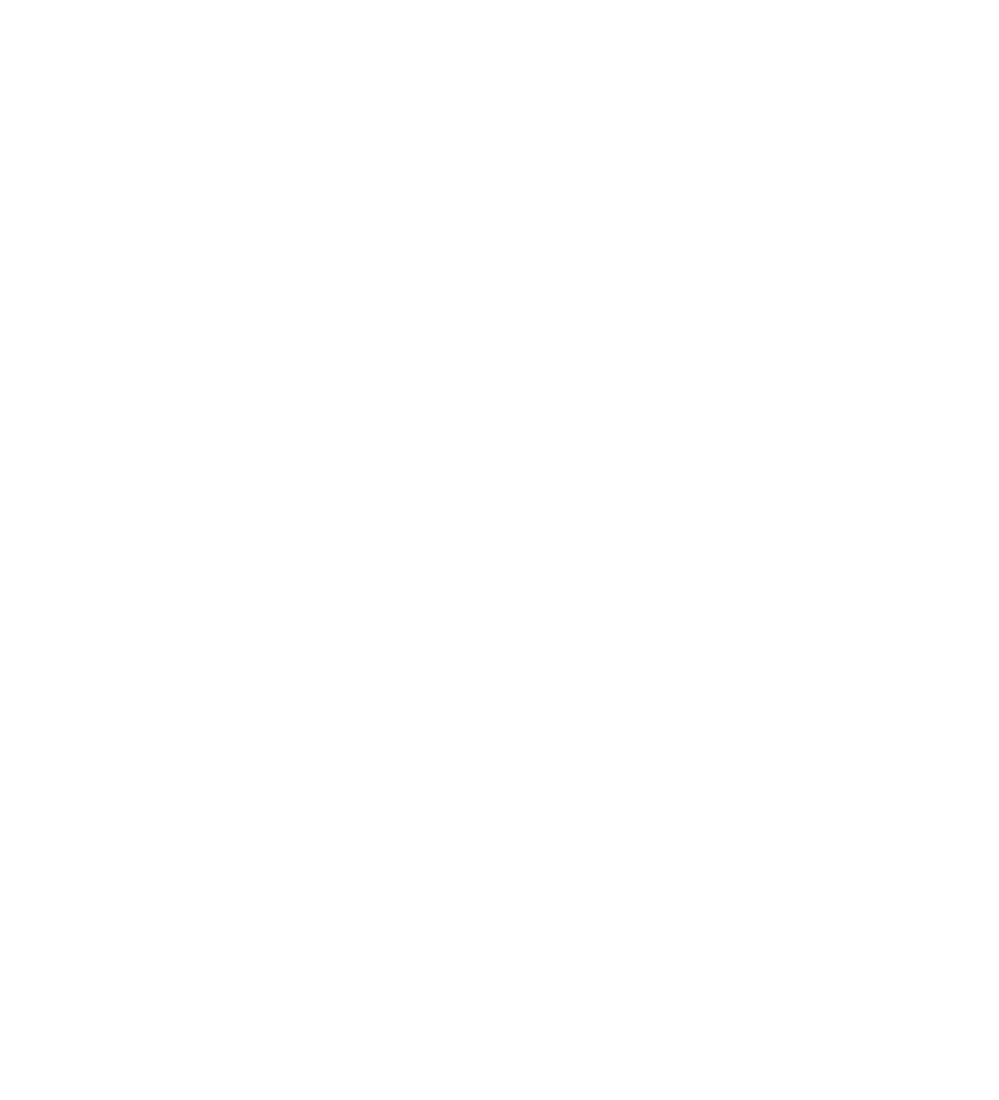
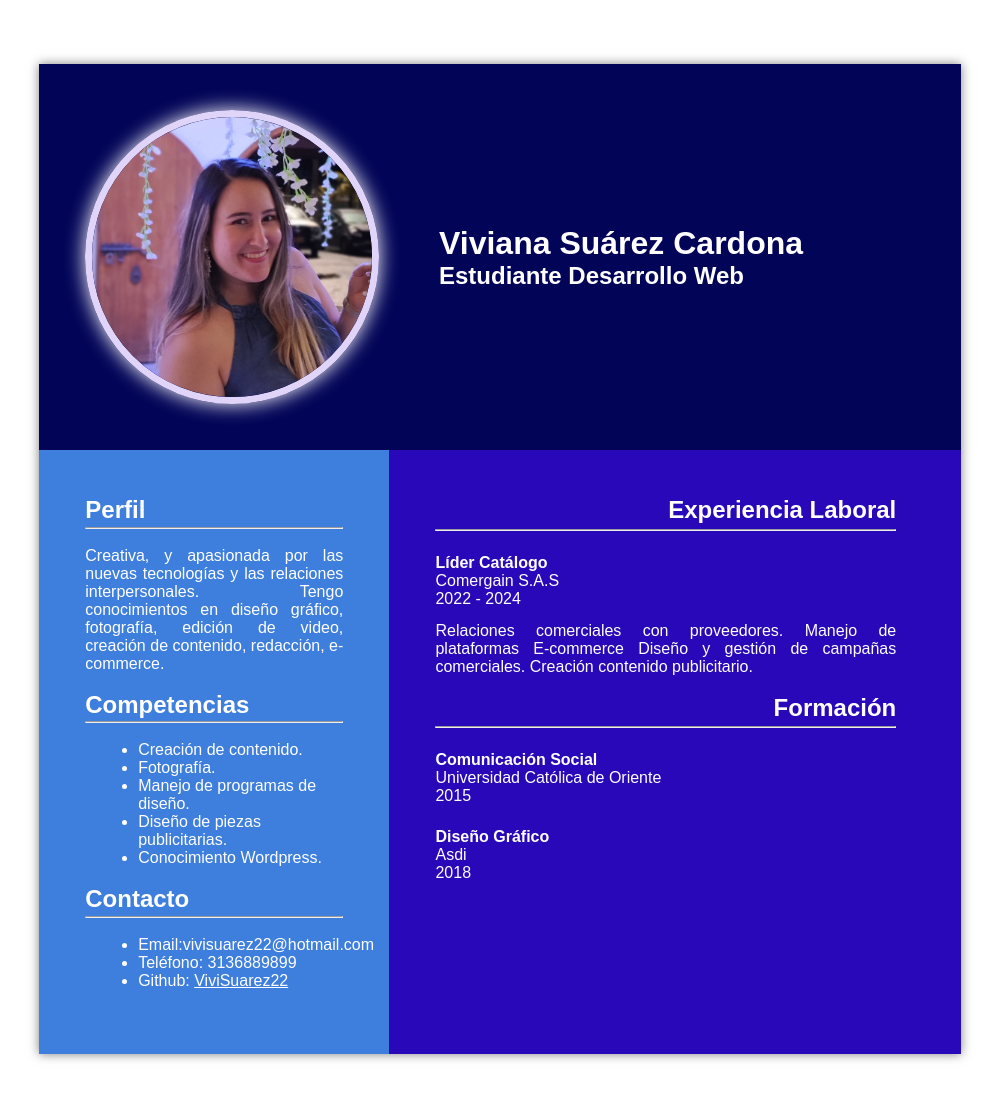
Before and after one commit to ViviSuarez22/Workshop, a plain HTML site: page index.html in a window 1280 px wide. Shown: the whole page, without its empty margins (140-1139 px from the left). Before the commit the page ends 800 px from the top, so only its background shows below. Drawn offline with Linux system fonts and the light colour scheme.

Commit message:
workshop

```diff
--- a/index.html
+++ b/index.html
@@ -7,5 +7,87 @@
     <meta name="viewport" content="width=device-width, initial-scale=1.0">
     <link href="https://fonts.googleapis.com/css2?family=Roboto:wght@400;700&display=swap" rel="stylesheet">
     <link rel="stylesheet" href="style.css">
+    <link rel="stylesheet" href="https://cdnjs.cloudflare.com/ajax/libs/font-awesome/5.15.4/css/all.min.css">
     <title>Hoja de Vida</title>
 </head>
+
+<body>
+    <div class="container">
+        <div class="cabecera">
+            <div class="foto_perfil">
+                <img src="img/foto_perfil.jpg">
+            </div>
+            <div class="nombre">
+                <h1>Viviana Suárez Cardona</h1>
+                <h2>Estudiante Desarrollo Web</h2>
+            </div>
+        </div>
+        <div class="contenido_cv">
+            <section class="habilidades">
+                <div class="info_perfil">
+                <h3>Perfil</h3>
+                <hr>
+                <br>
+                <p class="perfil">
+                    Creativa, y apasionada por las nuevas tecnologías y las relaciones interpersonales. Tengo conocimientos en diseño gráfico, fotografía, edición de video, creación de contenido, redacción, e-commerce.
+                </p>
+                <br>
+
+                <h3>Competencias</h3>
+                <hr>
+                <br>
+                <ul>
+                    <li>Creación de contenido.</li>
+                    <li>Fotografía.</li>
+                    <li>Manejo de programas de diseño.</li>
+                    <li>Diseño de piezas publicitarias.</li>
+                    <li>Conocimiento Wordpress.</li>
+                </ul>
+                <br>
+                </div>
+                <div class="contacto">
+                <h3>Contacto</h3>
+                <hr>
+                <br>
+                <ul>
+                   <li>Email:vivisuarez22@hotmail.com</li>
+                   <li>Teléfono: 3136889899</li>
+                   <li>Github: <a class="link" href="https://github.com/ViviSuarez22">ViviSuarez22</a> </li>
+                </ul>
+                <br>
+                </div>
+            </section>
+
+            <section class="experiencia">
+                <h3>Experiencia Laboral</h3>
+                <hr>
+                <h4>Líder Catálogo</h4>
+                <div class="nombre_empresa">Comergain S.A.S</div>
+                <div class="fecha">2022 - 2024</div>
+                <p class="descripcion">
+                    Relaciones comerciales con proveedores.
+                    Manejo de plataformas E-commerce
+                    Diseño y gestión de campañas comerciales.
+                    Creación contenido publicitario.
+                </p>
+                <br>
+
+
+                <h3>Formación</h3>
+                <hr>
+                <h4>Comunicación Social</h4>
+                <div class="nombre_institucion">Universidad Católica de Oriente</div>
+                <div class="fecha">2015</div>
+                <br>
+
+                <h4>Diseño Gráfico</h4>
+                <div class="nombre_institucion">Asdi</div>
+                <div class="fecha">2018</div>
+                <br>
+
+            </section>
+        </div>
+    </div>
+
+</body>
+</html>
--- a/style.css
+++ b/style.css
@@ -0,0 +1,243 @@
+* {
+    margin: 0;
+    padding: auto;
+}
+body {
+    background-color: #020457;
+    color: #ffffff;
+    font-family: Arial, Helvetica, sans-serif;
+}
+
+
+header {
+    background-color: #191f35;
+}
+
+header h1, header h2 {
+    font-weight: normal;
+    line-height: 1;
+}
+
+header h2 {
+    margin-top: 5px;
+    opacity: 0.5;
+}
+
+h1 {
+    font-size: 2em;
+}
+
+h2 {
+    font-size: 1.5em;
+}
+
+h3 {
+    font-size: 1.5em;
+    margin-bottom: 1%;
+}
+
+h4 {
+    margin-top: 5%;
+}
+
+.link {
+    color: #fff;
+}
+
+.container {
+    background-color: #020457;
+    box-shadow: 0px 0px 10px rgba(0, 0, 0, 0.5);
+    margin: 0 auto;
+    position: relative;
+    z-index: 1;
+}
+
+.cabecera{
+    position: relative;
+    background-color: #020457;
+}
+
+.foto_perfil {
+    width: 280px;
+    height: 280px;
+    border-radius: 50%;
+    overflow: hidden;
+    display: inline-block;
+    vertical-align: middle;
+    border: 7px, solid #e0d4f8;
+    margin: 5%;
+    box-shadow: 0px 0px 20px;
+}
+
+.foto_perfil img {
+    width: 100%;
+    height: auto;
+    display: block;
+}
+
+.nombre {
+    display: inline-block;
+    vertical-align: middle;
+    margin-left: 1%;
+}
+
+.contenido_cv{
+    display: flex;
+    width: 100%;
+}
+
+.info_perfil{
+    display: none;
+}
+
+.habilidades{
+    display: inline-block;
+    vertical-align: top;
+    background-color: #020457;
+    padding: 5%;
+    width: 28%;
+}
+
+
+.experiencia {
+    display: none
+}
+
+
+
+
+@media (min-width:1200px) {
+
+body {
+    background-color: #fff;
+    color: #ffffff;
+    font-family: Arial, Helvetica, sans-serif;
+    margin: 5%;
+}
+
+
+header {
+    text-align: center;
+    background-color: #191f35;
+}
+
+header h1, header h2 {
+    font-weight: normal;
+    line-height: 1;
+}
+
+header h2 {
+    margin-top: 5px;
+    opacity: 0.5;
+}
+
+h1 {
+    font-size: 2em;
+}
+
+h2 {
+    font-size: 1.5em;
+}
+
+h3 {
+    font-size: 1.5em;
+    margin-bottom: 1%;
+}
+
+h4 {
+    margin-top: 5%;
+}
+
+.container {
+    background-color: rgb(40, 8, 185);
+    box-shadow: 0px 0px 10px rgba(0, 0, 0, 0.5);
+    width: 80%;
+    margin: 0 auto;
+    position: relative;
+    z-index: 1;
+}
+
+.cabecera{
+    position: relative;
+    background-color: #020457;
+}
+
+.foto_perfil {
+    width: 280px;
+    height: 280px;
+    border-radius: 50%;
+    overflow: hidden;
+    display: inline-block;
+    vertical-align: middle;
+    border: 7px, solid #e0d4f8;
+    margin: 5%;
+    box-shadow: 0px 0px 20px;
+}
+
+.foto_perfil img {
+    width: 100%;
+    height: auto;
+    display: block;
+}
+
+.nombre {
+    display: inline-block;
+    vertical-align: middle;
+    margin-left: 1%;
+}
+
+.contenido_cv{
+    display: flex;
+    width: 100%;
+}
+
+.habilidades{
+    display: inline-block;
+    vertical-align: top;
+    background-color: #3e7edd;
+    padding: 5%;
+    width: 28%;
+}
+
+.habilidades ul{
+    margin-left: 5%;
+}
+
+.info_perfil {
+    display: block;
+}
+
+.perfil {
+    text-align: justify;
+}
+
+.experiencia {
+    display: inline-block;
+    vertical-align: middle;
+    padding: 5%;
+    width: 50%;
+}
+
+.experiencia h3 {
+    text-align: right;
+}
+
+.nombre_empresa .nombre_institucion{
+    display: inline-block;
+    vertical-align: top;
+    text-align: right;
+    width: 49%;
+}
+
+.fecha {
+    display: inline-block;
+    vertical-align: top;
+    width: 49%;
+}
+
+.descripcion {
+    margin-top: 3%;
+    text-align: justify;
+}
+
+}
```
Also changed, not shown: img/foto_perfil.jpg (added).
